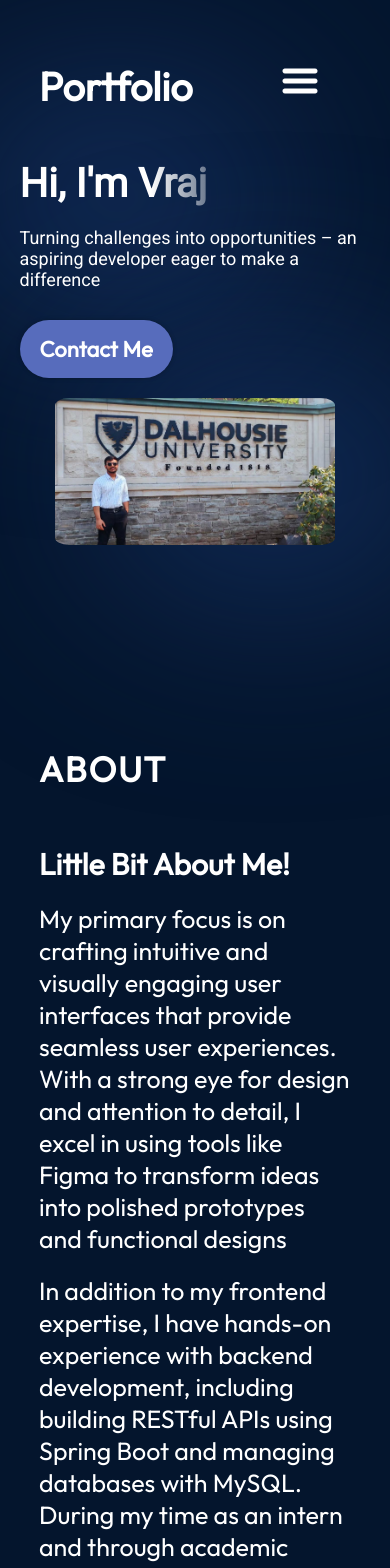
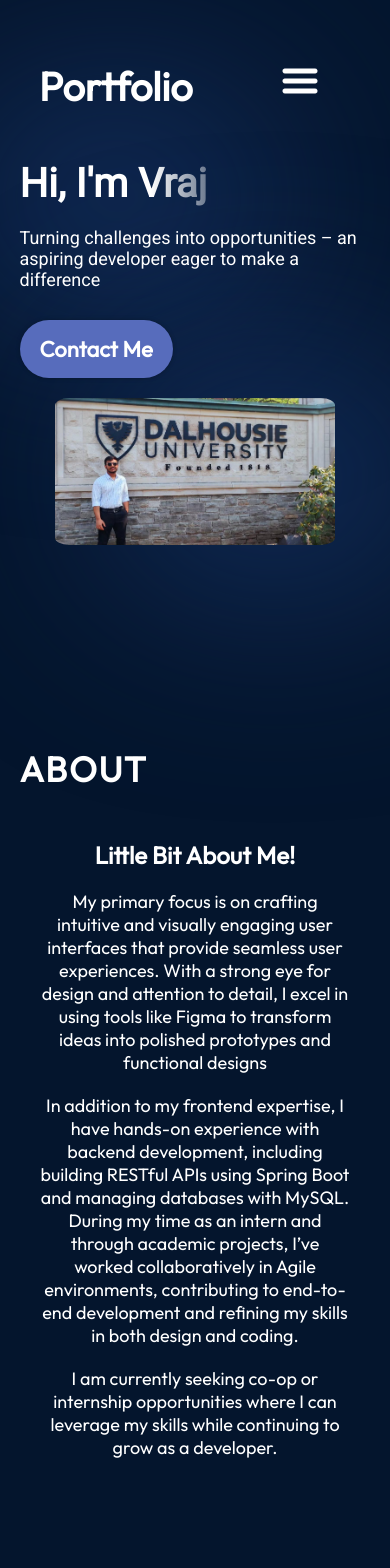
Before and after one commit to patel-09/Personal-Portfolio, a React (Vite) app: page / in a window 390 px wide. Shown: the top 1568 px of the page. Built offline with nearby package versions, Linux system fonts and the light colour scheme.

Commit message:
Update about.moduke.css

```diff
--- a/src/components/About/About.module.css
+++ b/src/components/About/About.module.css
@@ -1,5 +1,6 @@
 @import "../../vars.css";
 
+/* Base container styles */
 .container {
   position: relative;
   background-color: rgba(12, 12, 12, 0.6);
@@ -11,6 +12,7 @@
   margin-right: 10%;
 }
 
+/* Title styles */
 .title {
   color: var(--color-text);
   font-size: 35px;
@@ -19,12 +21,15 @@
   text-transform: uppercase;
 }
 
+/* Content container */
 .content {
   display: flex;
   flex-direction: row;
   align-items: center;
+  justify-content: space-between;
 }
 
+/* Image animation for floating effect */
 .aboutImage {
   width: 35%;
   animation-name: floating;
@@ -32,6 +37,7 @@
   animation-iteration-count: infinite;
   animation-timing-function: ease-in-out;
 }
+
 @keyframes floating {
   0% {
     transform: translate(0, 0px);
@@ -44,6 +50,7 @@
   }
 }
 
+/* About items container */
 .aboutItems {
   color: var(--color-text);
   display: flex;
@@ -51,6 +58,7 @@
   gap: 50px;
 }
 
+/* Individual about item styles */
 .aboutItem {
   display: flex;
   flex-direction: row;
@@ -58,11 +66,7 @@
   border-radius: 20px;
   list-style: none;
   padding: 25px;
-  background-image: linear-gradient(
-    90deg,
-    rgba(165, 215, 232, 0.42) 0%,
-    rgba(255, 255, 255, 0) 100%
-  );
+  background-image: linear-gradient(90deg, rgba(165, 215, 232, 0.42) 0%, rgba(255, 255, 255, 0) 100%);
   background-size: 0 100%;
   background-repeat: no-repeat;
   transition: 0.4s;
@@ -81,15 +85,19 @@
   font-size: 25px;
 }
 
+/* Mobile responsiveness */
 @media screen and (max-width: 830px) {
   .container {
     background-color: transparent;
     padding-left: 0;
     padding-right: 0;
+    margin-left: 5%;
+    margin-right: 5%;
   }
 
   .content {
     flex-direction: column;
+    align-items: center;
   }
 
   .aboutImage {
@@ -98,10 +106,120 @@
 
   .aboutItems {
     margin-top: 29px;
+    align-items: center;
   }
 
   .aboutItem {
-    padding-left: 0;
-    padding-right: 0;
+    padding: 20px;
+    width: 100%;
+    flex-direction: column;
+    align-items: center;
+  }
+
+  .aboutItem h3 {
+    font-size: 24px;
+    text-align: center;
+  }
+
+  .aboutItem p {
+    font-size: 18px;
+    text-align: center;
   }
 }
+
+/* Tablet (Portrait and Landscape) */
+@media (min-width: 831px) and (max-width: 1024px) {
+  .container {
+    padding: 60px;
+  }
+
+  .content {
+    flex-direction: column;
+    align-items: center;
+  }
+
+  .aboutImage {
+    width: 40%;
+  }
+
+  .aboutItems {
+    margin-top: 20px;
+  }
+
+  .aboutItem {
+    padding: 25px;
+  }
+
+  .aboutItem h3 {
+    font-size: 28px;
+  }
+
+  .aboutItem p {
+    font-size: 22px;
+  }
+}
+
+/* Laptop */
+@media (min-width: 1025px) and (max-width: 1440px) {
+  .container {
+    padding: 73px;
+  }
+
+  .content {
+    flex-direction: row;
+    align-items: center;
+  }
+
+  .aboutImage {
+    width: 35%;
+  }
+
+  .aboutItems {
+    margin-top: 0;
+  }
+
+  .aboutItem {
+    padding: 25px;
+  }
+
+  .aboutItem h3 {
+    font-size: 30px;
+  }
+
+  .aboutItem p {
+    font-size: 25px;
+  }
+}
+
+/* Large Screen (Desktop and TV) */
+@media (min-width: 1441px) {
+  .container {
+    padding: 100px;
+  }
+
+  .content {
+    flex-direction: row;
+    align-items: center;
+  }
+
+  .aboutImage {
+    width: 30%;
+  }
+
+  .aboutItems {
+    margin-top: 0;
+  }
+
+  .aboutItem {
+    padding: 30px;
+    width: 50%;
+  }
+
+  .aboutItem h3 {
+    font-size: 32px;
+  }
+
+  .aboutItem p {
+    font-size: 28px;
+  }
+}
```
